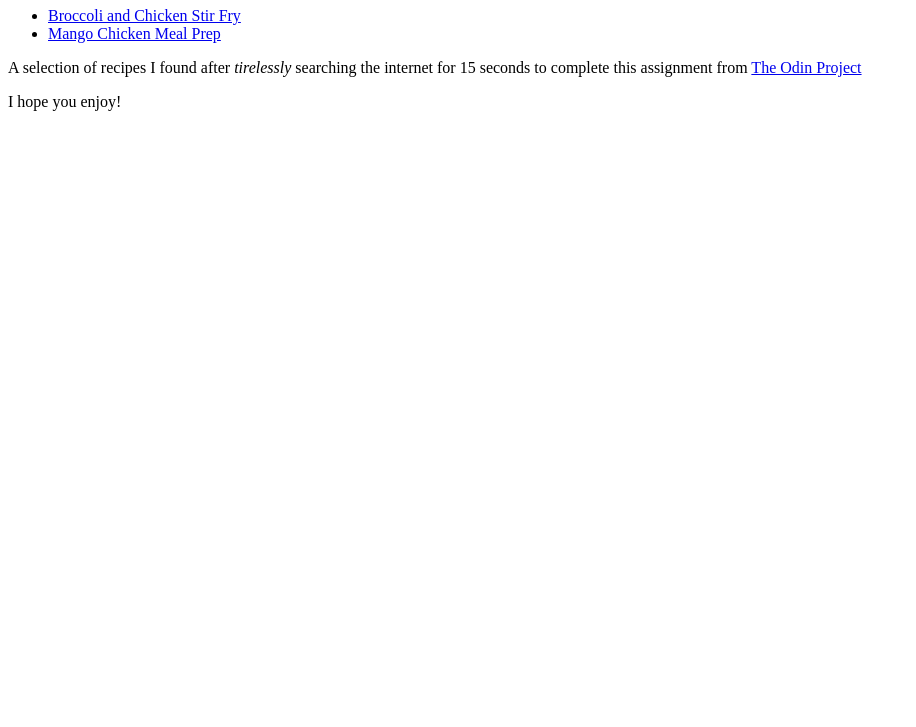
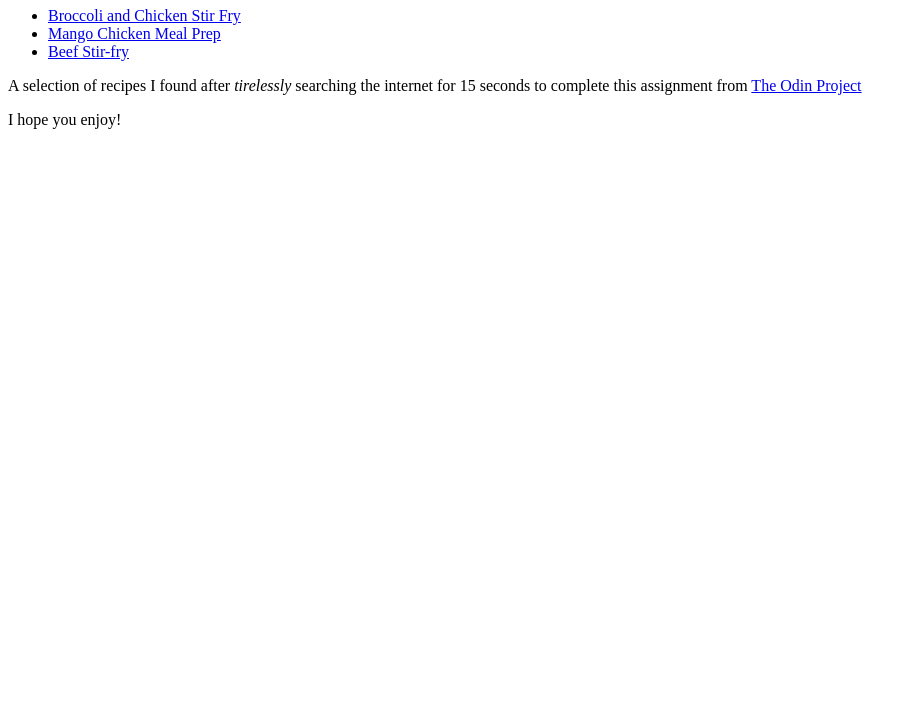
Before and after one commit to ramandelbaum/odin-recipes, a plain HTML site: page index.html in a window 1280 px wide. Shown: the part 73-800 px from the top of the page, without its empty margins (0-916 px from the left). Drawn offline with Linux system fonts and the light colour scheme.

Commit message:
added new recipe location to index.html

```diff
--- a/index.html
+++ b/index.html
@@ -11,6 +11,7 @@
     <ul>
         <li><a href="recipes/chicken_stir_fry.html">Broccoli and Chicken Stir Fry</a></li>
         <li><a href="recipes/mango_chicken.html">Mango Chicken Meal Prep</a></li>
+        <li><a href="recipes/beefstirfry.html">Beef Stir-fry</a></li>
 
     </ul>
     <p>
```
Also changed, not shown: images/beefstirfry.webp (added).
